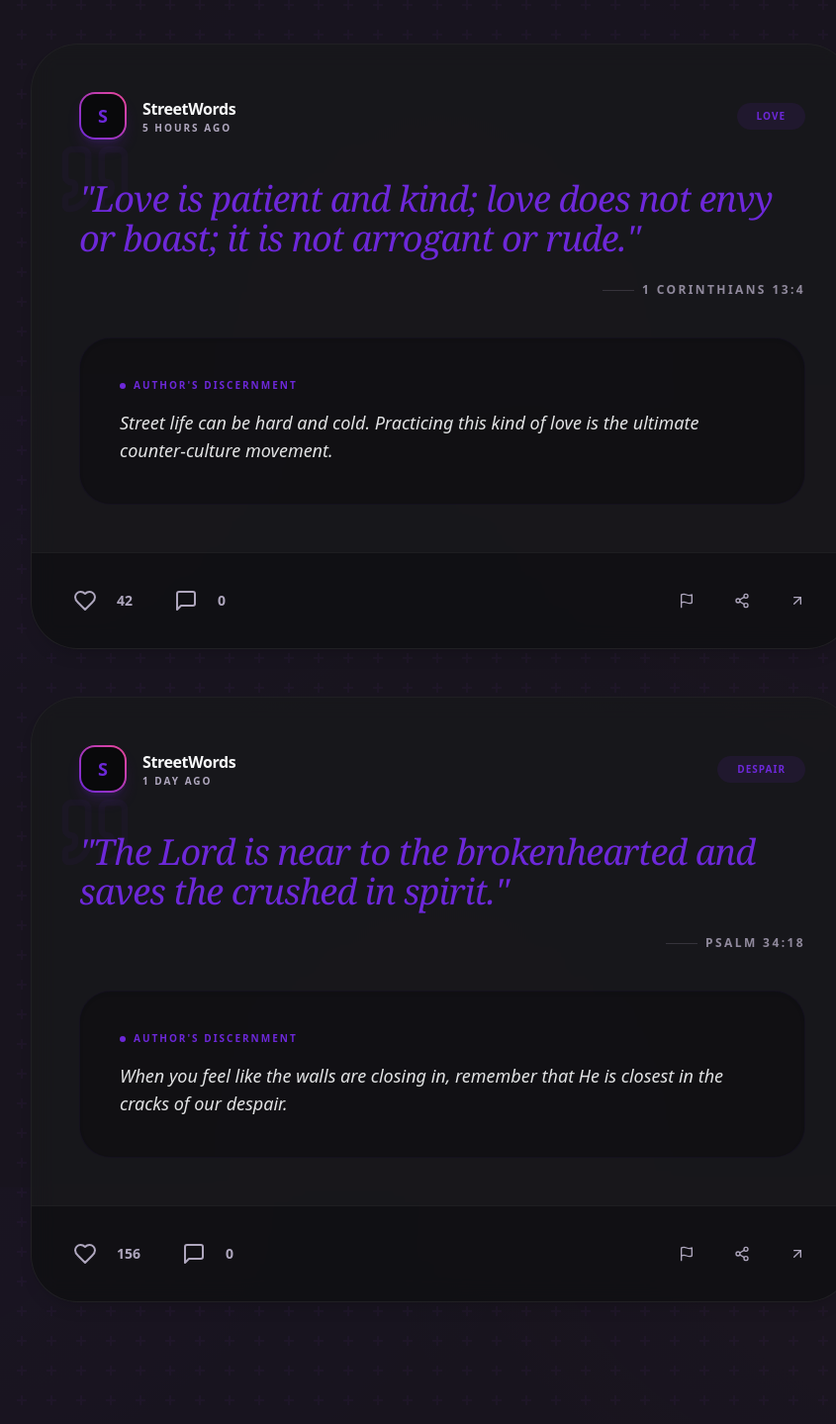
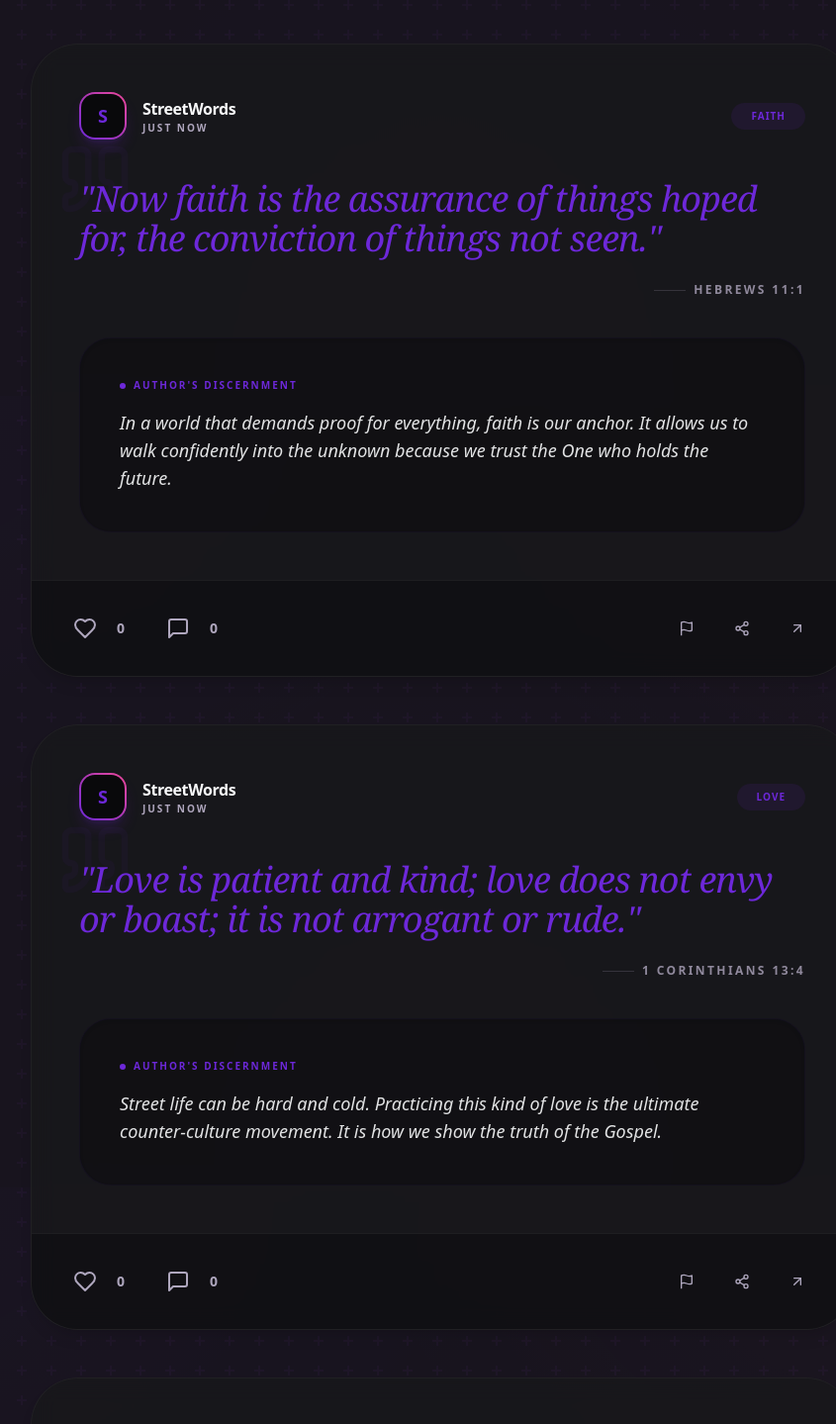
Before and after one commit to MJAPPY/Street-Words, a React (Vite) app: page /profile/StreetWords in a window 1280 px wide. Shown: the part 1200-2639 px from the top of the page at 99% size, without its empty margins (193-1038 px from the left). Built offline with nearby package versions, Linux system fonts and the light colour scheme.

Commit message:
[dyad] Reset all default posts to StreetWords with 0 likes and cleared moderation lists - wrote 4 file(s)

```diff
--- a/src/pages/Admin.tsx
+++ b/src/pages/Admin.tsx
@@ -10,8 +10,8 @@ import { Badge } from '@/components/ui/badge';
 import { Tabs, TabsContent, TabsList, TabsTrigger } from '@/components/ui/tabs';
 import {
   Users, BarChart3, ShieldAlert, Plus,
-  TrendingUp, MessageSquare, Heart, Eye,
-  CheckCircle2, AlertTriangle, Trash2, Mail
+  TrendingUp, MessageSquare, Eye,
+  CheckCircle2, AlertTriangle, Trash2
 } from 'lucide-react';
 import { MadeWithDyad } from '@/components/made-with-dyad';
 import { showSuccess } from '@/utils/toast';
@@ -29,39 +29,11 @@ interface FlaggedItem {
 const Admin = () => {
   const [newAdminEmail, setNewAdminEmail] = useState("");
   const [admins, setAdmins] = useState([
-    { name: "Super Admin", email: "admin@streetwords.com", role: "Owner" },
-    { name: "TruthSeeker", email: "mod@streetwords.com", role: "Moderator" },
+    { name: "Super Admin", email: "admin@streetwords.com", role: "Owner" }
   ]);
 
-  // Interactive Flagged Items State for Moderation
-  const [flaggedItems, setFlaggedItems] = useState<FlaggedItem[]>([
-    {
-      id: 'f1',
-      type: 'Post',
-      author: 'StreetGamer',
-      content: 'Click this external link for free game keys to level up your spiritual journey fast! http://scamlink.xyz',
-      reason: 'Unapproved Link / Spam',
-      reference: 'Proverbs 11:1',
-      date: '10m ago'
-    },
-    {
-      id: 'f2',
-      type: 'Comment',
-      author: 'Skeptic99',
-      content: 'This comment section is full of gullible people who believe anything.',
-      reason: 'Harassment / Incivil Tone',
-      date: '1h ago'
-    },
-    {
-      id: 'f3',
-      type: 'Post',
-      author: 'LostInConcrete',
-      content: 'I have lost all hope of finding light in this city. Every street is empty of love.',
-      reason: 'Needs Support Reachout / Heavy Despair',
-      reference: 'Psalm 13:1',
-      date: '3h ago'
-    }
-  ]);
+  // Interactive Flagged Items State for Moderation - Cleared for Live Deployment
+  const [flaggedItems, setFlaggedItems] = useState<FlaggedItem[]>([]);
 
   const handleAddAdmin = (e: React.FormEvent) => {
     e.preventDefault();
@@ -94,10 +66,10 @@ const Admin = () => {
   };
 
   const stats = [
-    { label: "Total Views", value: "12.4k", icon: Eye, color: "text-blue-500", trend: "+12%" },
-    { label: "Active Users", value: "1,204", icon: Users, color: "text-purple-500", trend: "+5%" },
-    { label: "Flagged Items", value: flaggedItems.length.toString(), icon: AlertTriangle, color: "text-amber-500", trend: "Needs review" },
-    { label: "Comments", value: "892", icon: MessageSquare, color: "text-orange-500", trend: "+2%" },
+    { label: "Total Views", value: "0", icon: Eye, color: "text-blue-500", trend: "0%" },
+    { label: "Active Users", value: "1", icon: Users, color: "text-purple-500", trend: "Live" },
+    { label: "Flagged Items", value: flaggedItems.length.toString(), icon: AlertTriangle, color: "text-amber-500", trend: "All Clear" },
+    { label: "Comments", value: "0", icon: MessageSquare, color: "text-orange-500", trend: "0%" },
   ];
 
   return (
@@ -327,10 +299,10 @@ const Admin = () => {
               </div>
               <div className="space-y-6">
                 {[
-                  { name: "Faith", value: 85, color: "bg-blue-500" },
-                  { name: "Love", value: 72, color: "bg-rose-500" },
-                  { name: "Joy", value: 64, color: "bg-amber-500" },
-                  { name: "Truth", value: 58, color: "bg-purple-500" },
+                  { name: "Faith", value: 0, color: "bg-blue-500" },
+                  { name: "Love", value: 0, color: "bg-rose-500" },
+                  { name: "Joy", value: 0, color: "bg-amber-500" },
+                  { name: "Truth", value: 0, color: "bg-purple-500" },
                 ].map((item) => (
                   <div key={item.name} className="space-y-2">
                     <div className="flex justify-between text-[10px] font-black uppercase tracking-widest">
--- a/src/pages/Feed.tsx
+++ b/src/pages/Feed.tsx
@@ -19,11 +19,9 @@ const MOCK_POSTS: VersePost[] = [
     relevance: 'In a world that demands proof for everything, faith is our anchor. It allows us to walk confidently into the unknown because we trust the One who holds the future.',
     category: 'Faith',
     author: 'StreetWords',
-    createdAt: '2 hours ago',
-    likes: 24,
-    comments: [
-      { id: 'c1', author: 'Hopeful', content: 'This is exactly what I needed today. Discernment starts with trust.', createdAt: '1 hour ago', replies: [] }
-    ]
+    createdAt: 'Just now',
+    likes: 0,
+    comments: []
   },
   {
     id: '2',
@@ -32,8 +30,8 @@ const MOCK_POSTS: VersePost[] = [
     relevance: 'Street life can be hard and cold. Practicing this kind of love is the ultimate counter-culture movement. It is how we show the truth of the Gospel.',
     category: 'Love',
     author: 'StreetWords',
-    createdAt: '5 hours ago',
-    likes: 42,
+    createdAt: 'Just now',
+    likes: 0,
     comments: []
   },
   {
@@ -43,8 +41,8 @@ const MOCK_POSTS: VersePost[] = [
     relevance: 'When you feel like the walls are closing in, remember that He is closest in the cracks of our despair. Brokenness is the entry point for grace.',
     category: 'Despair',
     author: 'StreetWords',
-    createdAt: '1 day ago',
-    likes: 156,
+    createdAt: 'Just now',
+    likes: 0,
     comments: []
   },
   {
@@ -54,8 +52,8 @@ const MOCK_POSTS: VersePost[] = [
     relevance: 'Street wisdom often talks about the grind, but biblical diligence is about character and faithfulness in the small things.',
     category: 'Wisdom',
     author: 'StreetWords',
-    createdAt: '2 days ago',
-    likes: 88,
+    createdAt: 'Just now',
+    likes: 0,
     comments: []
   }
 ];
--- a/src/pages/PostDetail.tsx
+++ b/src/pages/PostDetail.tsx
@@ -19,11 +19,9 @@ const MOCK_POSTS: VersePost[] = [
     relevance: 'In a world that demands proof for everything, faith is our anchor. It allows us to walk confidently into the unknown because we trust the One who holds the future.',
     category: 'Faith',
     author: 'StreetWords',
-    createdAt: '2 hours ago',
-    likes: 24,
-    comments: [
-      { id: 'c1', author: 'Hopeful', content: 'This is exactly what I needed today. Discernment starts with trust.', createdAt: '1 hour ago', replies: [] }
-    ]
+    createdAt: 'Just now',
+    likes: 0,
+    comments: []
   },
   {
     id: '2',
@@ -32,8 +30,8 @@ const MOCK_POSTS: VersePost[] = [
     relevance: 'Street life can be hard and cold. Practicing this kind of love is the ultimate counter-culture movement. It is how we show the truth of the Gospel.',
     category: 'Love',
     author: 'StreetWords',
-    createdAt: '5 hours ago',
-    likes: 42,
+    createdAt: 'Just now',
+    likes: 0,
     comments: []
   },
   {
@@ -43,8 +41,8 @@ const MOCK_POSTS: VersePost[] = [
     relevance: 'When you feel like the walls are closing in, remember that He is closest in the cracks of our despair. Brokenness is the entry point for grace.',
     category: 'Despair',
     author: 'StreetWords',
-    createdAt: '1 day ago',
-    likes: 156,
+    createdAt: 'Just now',
+    likes: 0,
     comments: []
   },
   {
@@ -54,8 +52,8 @@ const MOCK_POSTS: VersePost[] = [
     relevance: 'Street wisdom often talks about the grind, but biblical diligence is about character and faithfulness in the small things.',
     category: 'Wisdom',
     author: 'StreetWords',
-    createdAt: '2 days ago',
-    likes: 88,
+    createdAt: 'Just now',
+    likes: 0,
     comments: []
   }
 ];
@@ -73,17 +71,9 @@ const PostDetail = () => {
     setPost(prev => prev ? { ...prev, likes: isLiked ? prev.likes - 1 : prev.likes + 1 } : prev);
   };
 
-  const handleShare = async () => {
-    try {
-      await navigator.share({
-        title: 'Street Words',
-        text: `"${post.verse}" - ${post.reference}`,
-        url: window.location.href,
-      });
-    } catch (err) {
-      showSuccess("Link copied to clipboard!");
-      navigator.clipboard.writeText(window.location.href);
-    }
+  const handleShare = () => {
+    navigator.clipboard.writeText(window.location.href);
+    showSuccess("Link copied to clipboard!");
   };
 
   const handleAddComment = (e: React.FormEvent) => {
--- a/src/pages/Profile.tsx
+++ b/src/pages/Profile.tsx
@@ -25,9 +25,9 @@ const MOCK_CURRENT_USER: UserProfile = {
   favoriteVerse: 'Be strong and courageous. Do not be afraid; do not be discouraged, for the Lord your God will be with you wherever you go.',
   favoriteReference: 'Joshua 1:9',
   stats: {
-    verses: 12,
-    likes: 452,
-    reflections: 89
+    verses: 0,
+    likes: 0,
+    reflections: 0
   }
 };
 
@@ -44,9 +44,9 @@ const MOCK_OTHER_PROFILES: Record<string, UserProfile> = {
     favoriteReference: 'John 1:5',
     websiteLink: 'https://streetwords.sh',
     stats: {
-      verses: 142,
-      likes: 9342,
-      reflections: 541
+      verses: 4,
+      likes: 0,
+      reflections: 0
     }
   },
   'hopeful': {
@@ -60,60 +60,59 @@ const MOCK_OTHER_PROFILES: Record<string, UserProfile> = {
     favoriteVerse: 'Now faith is the assurance of things hoped for, the conviction of things not seen.',
     favoriteReference: 'Hebrews 11:1',
     stats: {
-      verses: 5,
-      likes: 112,
-      reflections: 24
+      verses: 0,
+      likes: 0,
+      reflections: 0
     }
   }
 };
 
-const MOCK_MY_POSTS: VersePost[] = [
-  {
-    id: '1',
-    verse: 'Now faith is the assurance of things hoped for, the conviction of things not seen.',
-    reference: 'Hebrews 11:1',
-    relevance: 'In a world that demands proof for everything, faith is our anchor.',
-    category: 'Faith',
-    author: 'TruthSeeker',
-    createdAt: '2 days ago',
-    likes: 24,
-    comments: []
-  },
-  {
-    id: '4',
-    verse: 'The soul of the sluggard craves and gets nothing, while the soul of the diligent is richly supplied.',
-    reference: 'Proverbs 13:4',
-    relevance: 'Street wisdom often talks about the grind, but biblical diligence is about character.',
-    category: 'Wisdom',
-    author: 'TruthSeeker',
-    createdAt: '1 week ago',
-    likes: 88,
-    comments: []
-  }
-];
+const MOCK_MY_POSTS: VersePost[] = [];
 
 const MOCK_OTHER_POSTS: Record<string, VersePost[]> = {
   'streetwords': [
     {
+      id: '1',
+      verse: 'Now faith is the assurance of things hoped for, the conviction of things not seen.',
+      reference: 'Hebrews 11:1',
+      relevance: 'In a world that demands proof for everything, faith is our anchor. It allows us to walk confidently into the unknown because we trust the One who holds the future.',
+      category: 'Faith',
+      author: 'StreetWords',
+      createdAt: 'Just now',
+      likes: 0,
+      comments: []
+    },
+    {
       id: '2',
       verse: 'Love is patient and kind; love does not envy or boast; it is not arrogant or rude.',
       reference: '1 Corinthians 13:4',
-      relevance: 'Street life can be hard and cold. Practicing this kind of love is the ultimate counter-culture movement.',
+      relevance: 'Street life can be hard and cold. Practicing this kind of love is the ultimate counter-culture movement. It is how we show the truth of the Gospel.',
       category: 'Love',
       author: 'StreetWords',
-      createdAt: '5 hours ago',
-      likes: 42,
+      createdAt: 'Just now',
+      likes: 0,
       comments: []
     },
     {
       id: '3',
       verse: 'The Lord is near to the brokenhearted and saves the crushed in spirit.',
       reference: 'Psalm 34:18',
-      relevance: 'When you feel like the walls are closing in, remember that He is closest in the cracks of our despair.',
+      relevance: 'When you feel like the walls are closing in, remember that He is closest in the cracks of our despair. Brokenness is the entry point for grace.',
       category: 'Despair',
       author: 'StreetWords',
-      createdAt: '1 day ago',
-      likes: 156,
+      createdAt: 'Just now',
+      likes: 0,
+      comments: []
+    },
+    {
+      id: '4',
+      verse: 'The soul of the sluggard craves and gets nothing, while the soul of the diligent is richly supplied.',
+      reference: 'Proverbs 13:4',
+      relevance: 'Street wisdom often talks about the grind, but biblical diligence is about character and faithfulness in the small things.',
+      category: 'Wisdom',
+      author: 'StreetWords',
+      createdAt: 'Just now',
+      likes: 0,
       comments: []
     }
   ]
@@ -137,7 +136,7 @@ const Profile = () => {
       avatar: (username ? username[0].toUpperCase() : 'D'),
       joinedDate: 'Joined recently',
       location: 'The Sidewalks',
-      stats: { verses: 3, likes: 14, reflections: 2 }
+      stats: { verses: 0, likes: 0, reflections: 0 }
     };
   });
 
```
